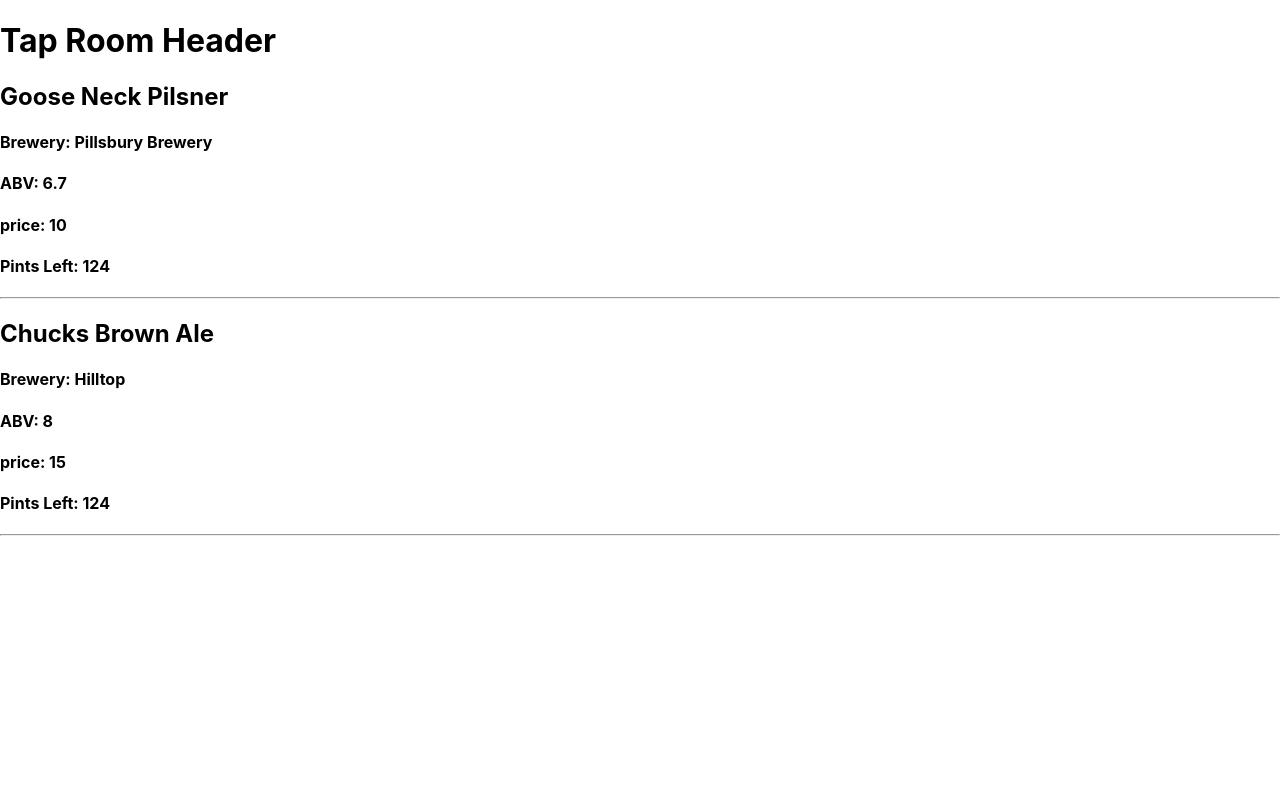
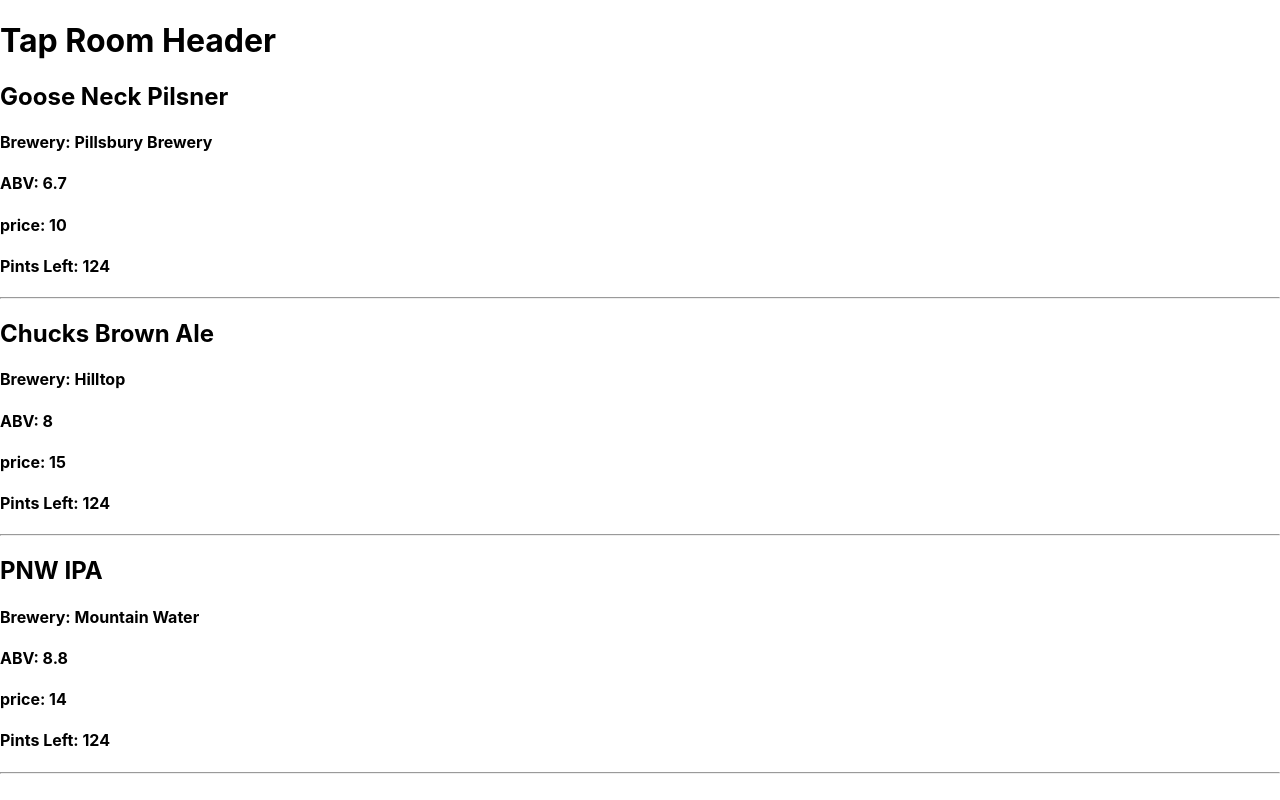
Before and after one commit to jd-fj/Tap-Room, a React (Create React App) app: page / in a window 1280 px wide. Built offline with nearby package versions, Linux system fonts and the light colour scheme.

Commit message:
add static masterKegList and .map it

```diff
--- a/src/components/KegList.js
+++ b/src/components/KegList.js
@@ -1,21 +1,43 @@
 import React from 'react';
-import Keg from './Keg'
+import Keg from './Keg';
+
+const masterKegList = [
+  {
+    name: 'Goose Neck Pilsner',
+    brewery: 'Pillsbury Brewery',
+    abv: '6.7',
+    price: 10,
+    pints: 124
+  },
+  {
+    name: 'Chucks Brown Ale',
+    brewery: 'Hilltop',
+    abv: '8',
+    price: 15,
+    pints: 124
+  },
+  {
+    name: 'PNW IPA',
+    brewery: 'Mountain Water',
+    abv: '8.8',
+    price: 14,
+    pints: 124
+  }
+];
 
 export default function KegList(){
   return(
     <>
-      <Keg
-      name='Goose Neck Pilsner'
-      brewery='Pillsbury Brewery'
-      abv='6.7'
-      price='10'
-      pints='124'/>
-      <Keg
-      name='Chucks Brown Ale'
-      brewery='Hilltop'
-      abv='8'
-      price='15'
-      pints='124'/>
+      {masterKegList.map((keg, index) =>
+        <Keg
+          name={keg.name}
+          brewery={keg.brewery}
+          abv={keg.abv}
+          price={keg.price}
+          pints={keg.pints}
+          key={index}
+          />
+      )}
     </>
   );
 }
```
